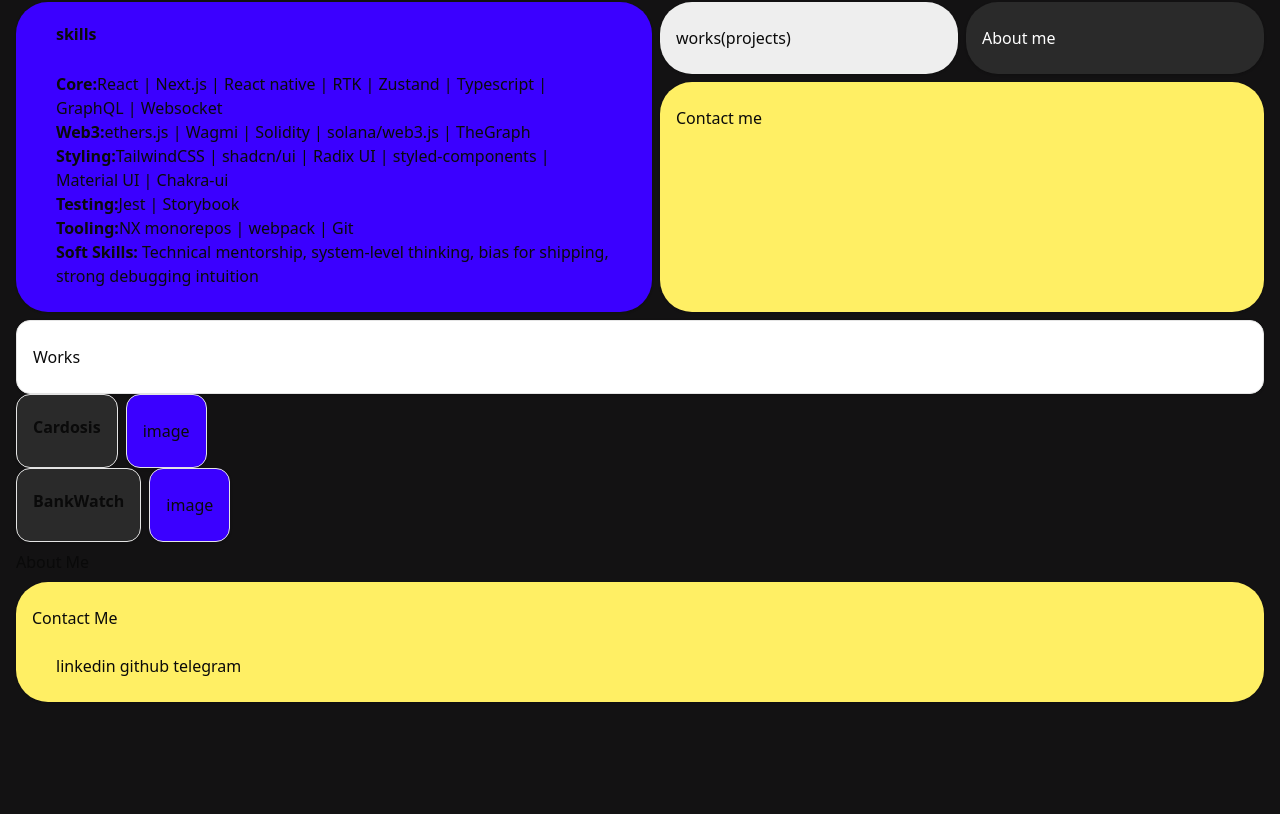
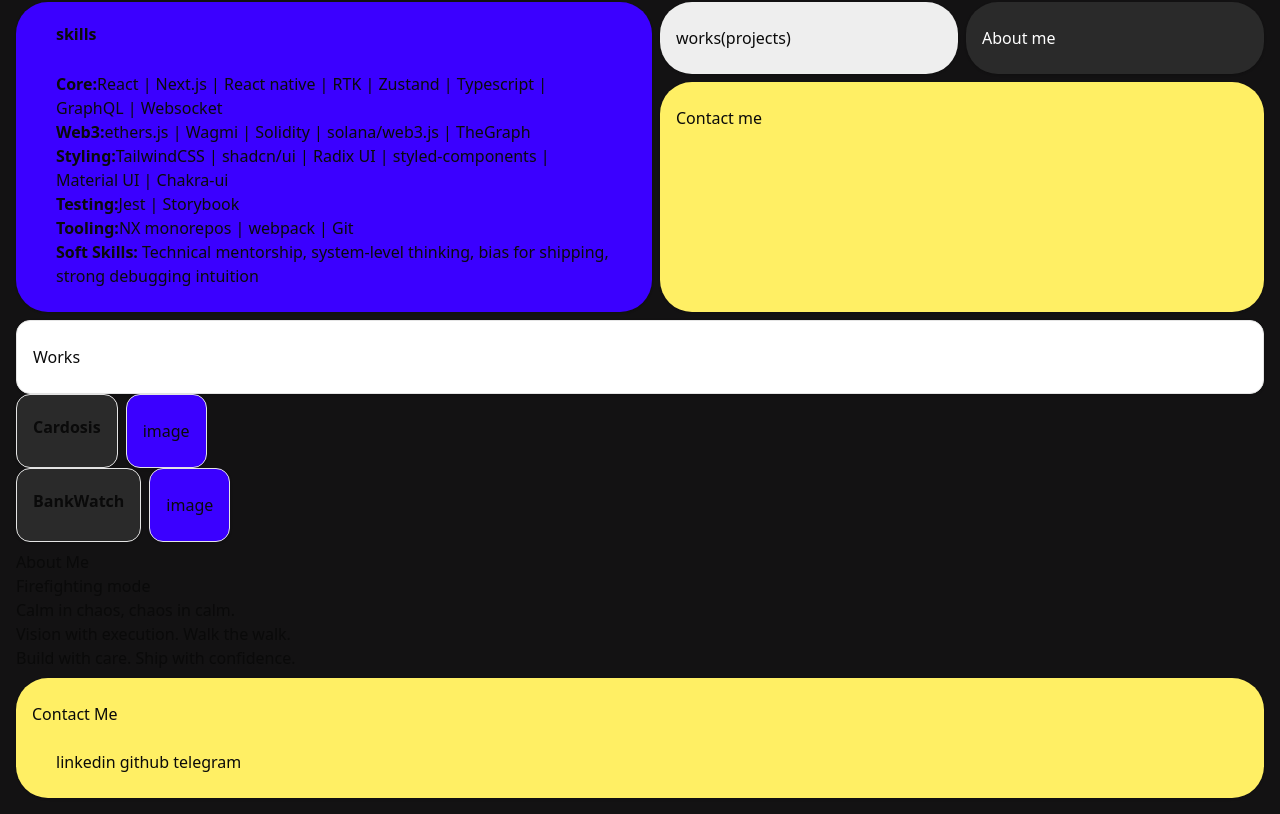
Before and after one commit to Stasn13/Portfolio, a Next.js app: page / in a window 1280 px wide. Shown: the part 504-1318 px from the top of the page. Before the commit the page ends 1222 px from the top, so only its background shows below. Built offline with nearby package versions, Linux system fonts and the light colour scheme.

Commit message:
update about me section

```diff
--- a/src/app/page.tsx
+++ b/src/app/page.tsx
@@ -82,6 +82,10 @@
       </section>
       <section>
         <h2>About Me</h2>
+        <p>Firefighting mode</p>
+        <p>Calm in chaos, chaos in calm.</p>
+        <p>Vision with execution. Walk the walk.</p>
+        <p>Build with care. Ship with confidence.</p>
       </section>
       <section>
         <Card className="border-none bg-background-card-4 flex-2 rounded-4xl">
```
